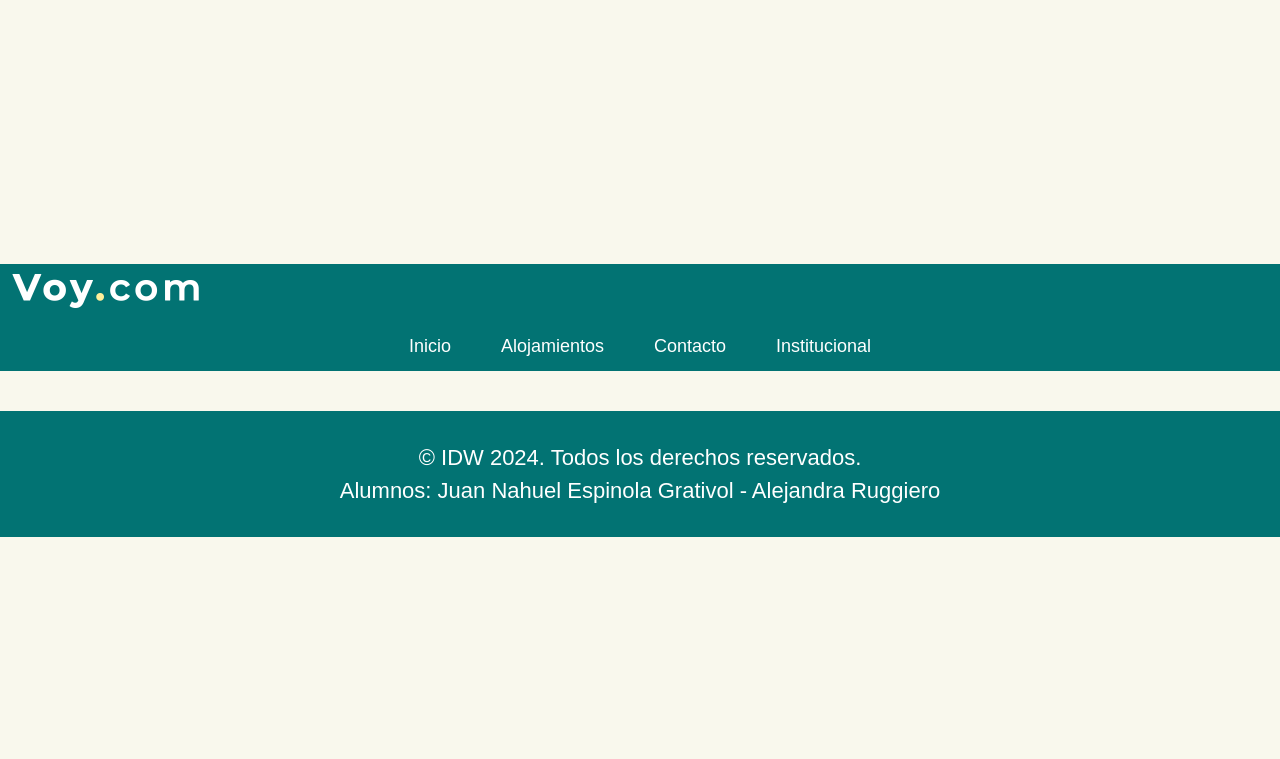
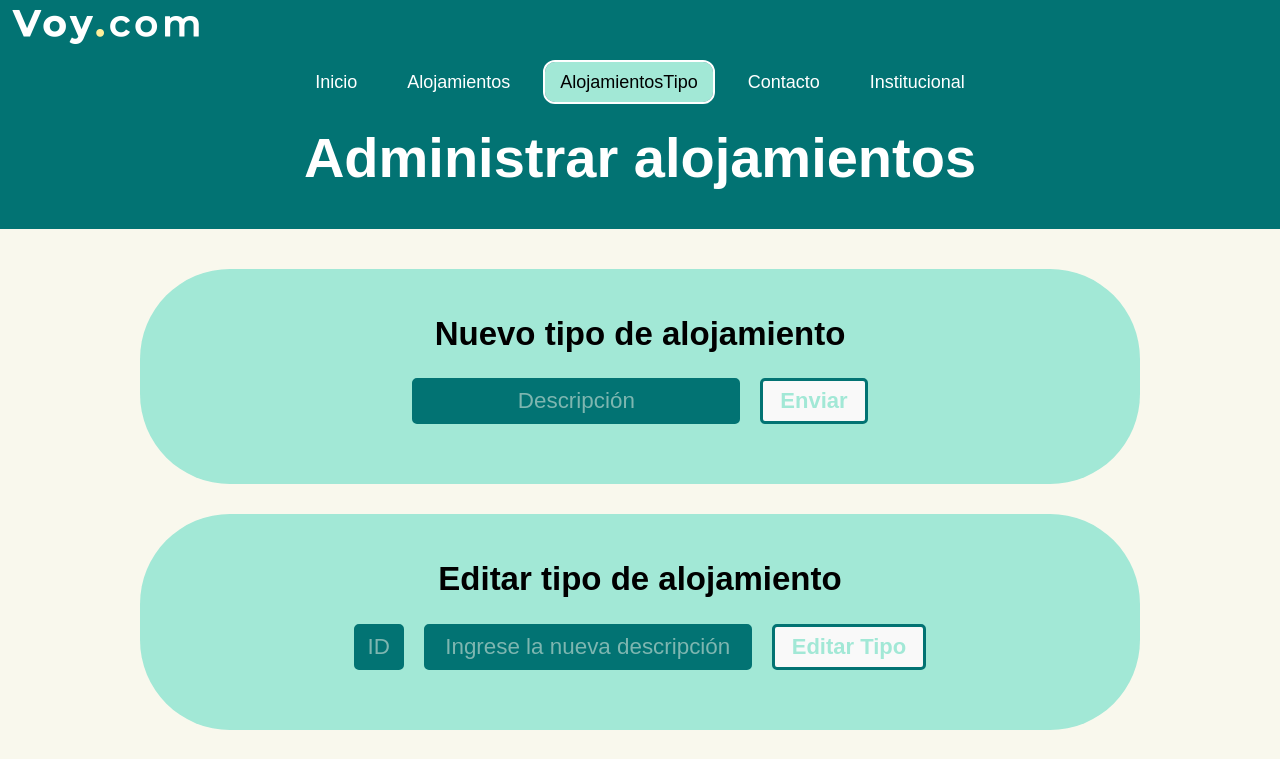
Before and after one commit to nespidev/IDW-TP-Final, a React (Vite) app: page /AlojamientosTipo in a window 1280 px wide. Shown: the top 759 px of the page. Built offline with nearby package versions, Linux system fonts and the light colour scheme; no server answers.

Commit message:
Renombrando Alojamientos a AlojamientosTipo

```diff
--- a/src/App.jsx
+++ b/src/App.jsx
@@ -3,7 +3,7 @@ import './App.css'
 import Home from './pages/Home.jsx'
 import Institucional from './pages/Institucional.jsx'
 import Contacto from './pages/Contacto.jsx'
-import Alojamientos from './pages/Alojamientos.jsx'
+import AlojamientosTipo from './pages/AlojamientosTipo.jsx'
 
 import Navbar from './components/Navbar.jsx'
 import Header from './components/Header.jsx'
@@ -20,7 +20,8 @@ function App() {
         <Route path="/" element={<Home />}></Route>
         <Route path="/Contacto" element={<Contacto />}></Route>
         <Route path="/Institucional" element={<Institucional />}></Route>
-        <Route path="/Alojamientos" element={<Alojamientos />}></Route>
+        <Route path="/AlojamientosTipo" element={<AlojamientosTipo />}></Route>
+        {/* <Route path="/Alojamientos" element={<Alojamientos />}></Route> */}
       </Routes>
 
       <Footer />
--- a/src/components/Navbar.jsx
+++ b/src/components/Navbar.jsx
@@ -6,6 +6,7 @@ export default function Navbar() {
         <ul>
             <li ><Link className={location.pathname === '/' ? 'activo' : ''} to="/">Inicio</Link></li>
             <li><Link className={location.pathname === '/Alojamientos' ? 'activo' : ''} to="/Alojamientos">Alojamientos</Link></li>
+            <li><Link className={location.pathname === '/AlojamientosTipo' ? 'activo' : ''} to="/AlojamientosTipo">AlojamientosTipo</Link></li>
             <li><Link className={location.pathname === '/Contacto' ? 'activo' : ''}to="/Contacto">Contacto</Link></li>
             <li><Link className={location.pathname === '/Institucional' ? 'activo' : ''} to="/Institucional">Institucional</Link></li>
         </ul>
```
Also changed, not shown: src/pages/AlojamientosTipo.jsx (renamed from src/pages/Alojamientos.jsx, +6 -6 lines), src/pages/AlojamientosTipo.css (renamed from src/pages/Alojamientos.css).
